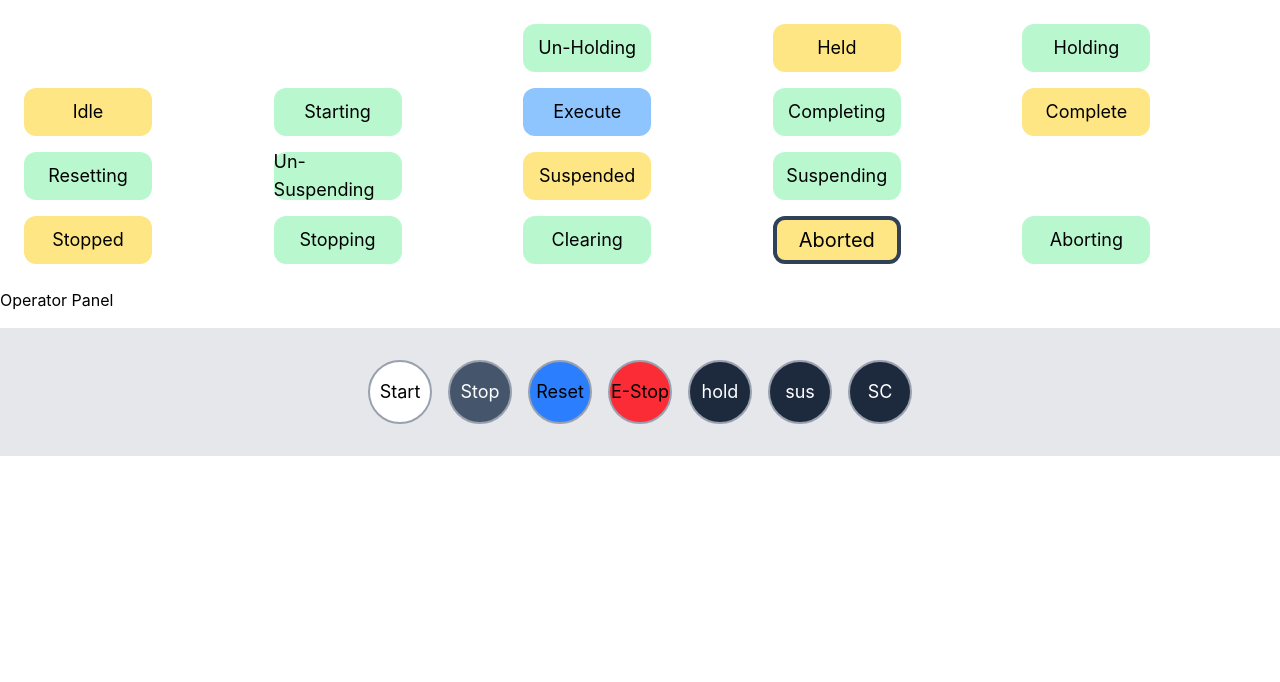
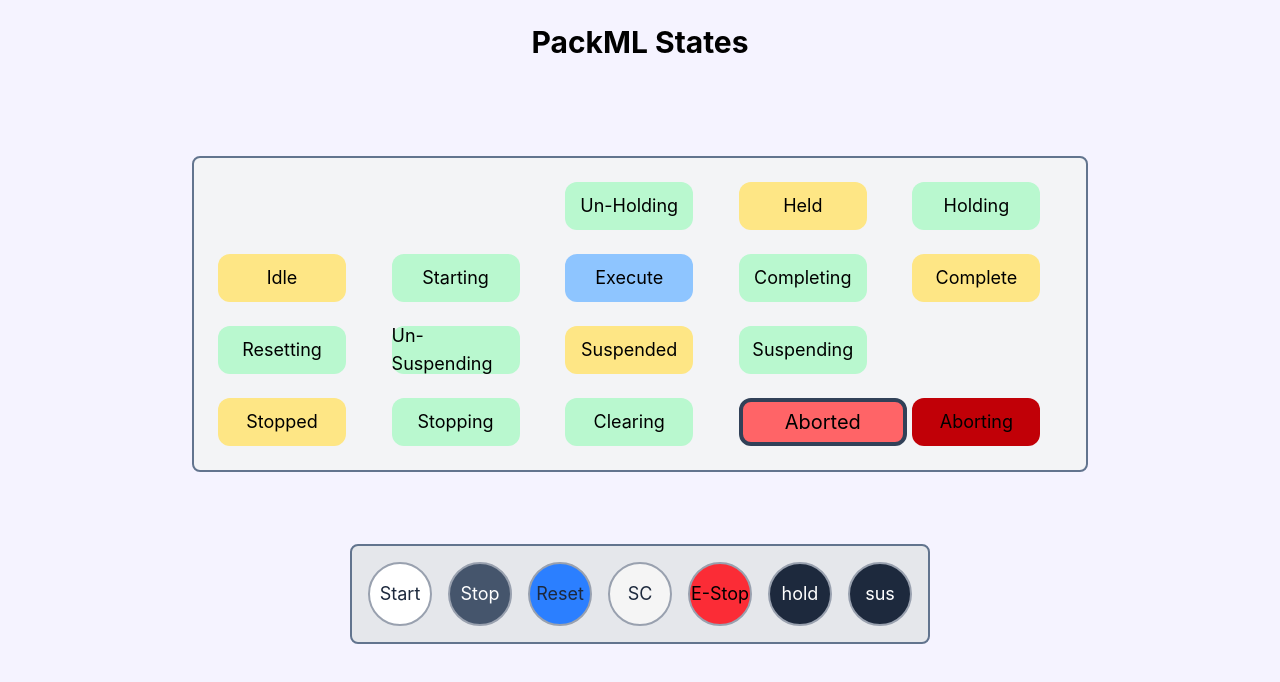
Before and after one commit to Dahrius93/packml-states, a React (Vite) app: page / in a window 1280 px wide. Shown: the top 682 px of the page. Built offline with nearby package versions, Linux system fonts and the light colour scheme.

Commit message:
ui fixed

```diff
--- a/src/App.jsx
+++ b/src/App.jsx
@@ -3,7 +3,8 @@ import OperatorPanel from './components/OperatorPanel'
 
 function App() {
   return (
-    <div>
+    <div className="bg-violet-50 min-h-screen">
+      <h1 className="text-3xl font-bold text-center p-6">PackML States</h1>
       <StatesGrid />
       <OperatorPanel />
     </div>
--- a/src/components/OperatorPanel.jsx
+++ b/src/components/OperatorPanel.jsx
@@ -5,6 +5,8 @@ import {
   start,
   stop,
   abort,
+  hold,
+  suspend,
   transitioningExecute,
 } from '../features/state/stateSlice'
 
@@ -12,13 +14,12 @@ const OperatorPanel = () => {
   const dispatch = useDispatch()
 
   return (
-    <>
-      <h3>Operator Panel</h3>
-      <div className="flex flex-row min-w-0 h-32 W-32  items-center justify-center gap-4 mt-4 bg-gray-200 ">
+    <div className="flex items-center justify-center ">
+      <div className="inline-flex flex-row items-center justify-center gap-4 mt-12 p-4 bg-gray-200 border-2 border-slate-500 rounded-lg">
         <Button
           bgColor="bg-white"
           name="Start"
-          textColor="text-black"
+          textColor="text-slate-800"
           callBack={() => dispatch(start())}
         />
         <Button
@@ -30,8 +31,14 @@ const OperatorPanel = () => {
         <Button
           bgColor="bg-blue-500"
           name="Reset"
-          textColor="text-black"
+          textColor="text-slate-800"
           callBack={() => dispatch(reset())}
+        />
+        <Button
+          bgColor="bg-neutral-100"
+          name="SC"
+          textColor="text-slate-800"
+          callBack={() => dispatch(transitioningExecute())}
         />
         <Button
           bgColor="bg-red-500"
@@ -39,16 +46,20 @@ const OperatorPanel = () => {
           textColor="text-yellow"
           callBack={() => dispatch(abort())}
         />
-        <Button bgColor="bg-slate-800" name="hold" textColor="text-white" />
-        <Button bgColor="bg-slate-800" name="sus" textColor="text-white" />
         <Button
           bgColor="bg-slate-800"
-          name="SC"
+          name="hold"
           textColor="text-white"
-          callBack={() => dispatch(transitioningExecute())}
+          callBack={() => dispatch(hold())}
+        />
+        <Button
+          bgColor="bg-slate-800"
+          name="sus"
+          textColor="text-white"
+          callBack={() => dispatch(suspend())}
         />
       </div>
-    </>
+    </div>
   )
 }
 
--- a/src/components/State.jsx
+++ b/src/components/State.jsx
@@ -1,7 +1,7 @@
 const State = ({ color, name, activeState }) => {
   return activeState === name ? (
     <div
-      className={`flex flex-row items-center justify-center w-32 h-12 rounded-xl ${color} border-4 border-slate-700`}
+      className={`flex flex-row items-center justify-center w-42 h-12 rounded-xl ${color} border-4 border-slate-700`}
     >
       <h1 className="text-xl text-bold">{name}</h1>
     </div>
--- a/src/components/StatesGrid.jsx
+++ b/src/components/StatesGrid.jsx
@@ -6,8 +6,9 @@ const StatesGrid = () => {
   const { activeState } = useSelector((state) => state.state)
 
   return (
+    <div className="flex items-center justify-center m-6">
       <div
-      className="grid gap-4 p-6"
+        className="max-w-4xl grid gap-6 p-6 bg-gray-100 border-2 border-slate-500 rounded-lg mt-12"
         style={{ gridTemplateColumns: 'repeat(5, minmax(120px, 1fr))' }}
       >
         {states.map((state) => (
@@ -23,6 +24,7 @@ const StatesGrid = () => {
           </div>
         ))}
       </div>
+    </div>
   )
 }
 
--- a/src/data/states.js
+++ b/src/data/states.js
@@ -18,6 +18,6 @@ export const states = [
   { id: 14, name: 'Stopped', color: 'bg-amber-200', col: 1, row: 4 },
   { id: 13, name: 'Stopping', color: 'bg-green-200', col: 2, row: 4 },
   { id: 15, name: 'Clearing', color: 'bg-green-200', col: 3, row: 4 },
-  { id: 17, name: 'Aborted', color: 'bg-amber-200', col: 4, row: 4 },
-  { id: 16, name: 'Aborting', color: 'bg-green-200', col: 5, row: 4 },
+  { id: 17, name: 'Aborted', color: 'bg-red-400', col: 4, row: 4 },
+  { id: 16, name: 'Aborting', color: 'bg-red-700', col: 5, row: 4 },
 ]
--- a/src/features/state/stateSlice.js
+++ b/src/features/state/stateSlice.js
@@ -53,11 +53,48 @@ const stateSlice = createSlice({
       if (activeState === 'Stopping') {
         state.activeState = 'Stopped'
       }
+      if (activeState === 'Holding') {
+        state.activeState = 'Held'
+      }
+      if (activeState === 'Suspending') {
+        state.activeState = 'Suspended'
+      }
+      if (activeState === 'Un-Holding') {
+        state.activeState = 'Execute'
+      }
+      if (activeState === 'Un-Suspending') {
+        state.activeState = 'Execute'
+      }
+    },
+    hold: (state) => {
+      const { activeState } = state
+      if (activeState === 'Execute') {
+        state.activeState = 'Holding'
+      }
+      if (activeState === 'Held') {
+        state.activeState = 'Un-Holding'
+      }
+    },
+    suspend: (state) => {
+      const { activeState } = state
+      if (activeState === 'Execute') {
+        state.activeState = 'Suspending'
+      }
+      if (activeState === 'Suspended') {
+        state.activeState = 'Un-Suspending'
+      }
     },
   },
 })
 
-export const { reset, start, stop, abort, transitioningExecute } =
-  stateSlice.actions
+export const {
+  reset,
+  start,
+  stop,
+  abort,
+  transitioningExecute,
+  hold,
+  suspend,
+} = stateSlice.actions
 
 export default stateSlice.reducer
```
Lines whose indentation alone changed are shown as unchanged.
